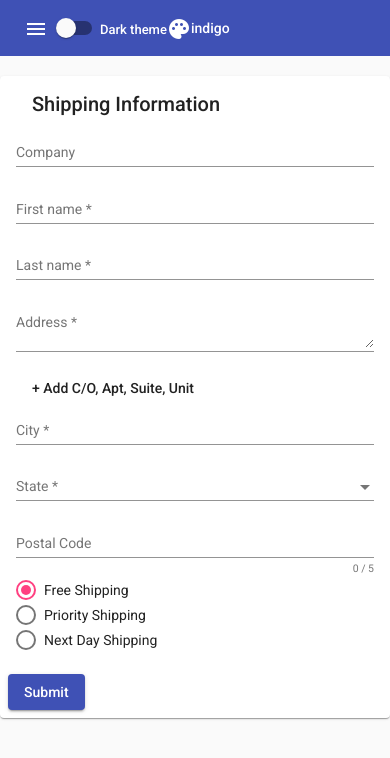
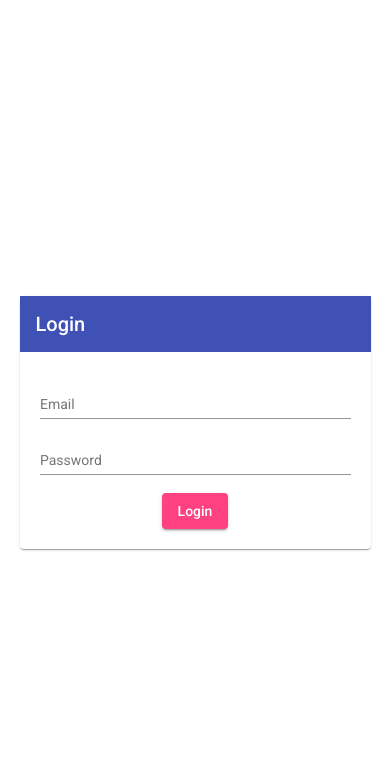
Before and after one commit to Kushalbaldev/material-demo, an Angular app: page / in a window 390 px wide. Shown: the top 758 px of the page. Built offline with nearby package versions, Linux system fonts and the light colour scheme.

Commit message:
built responsive loginForm and added routes

```diff
--- a/src/app/address-form/address-form.component.html
+++ b/src/app/address-form/address-form.component.html
@@ -1,20 +1,19 @@
-
-<div *ngIf="show" class="w-100">
+<div *ngIf="show" class="w-100 align-child-center">
     <form [formGroup]="addressForm" novalidate (ngSubmit)="onSubmit()">
         <mat-card class="shipping-card">
             <mat-card-header>
                 <mat-card-title>Shipping Information</mat-card-title>
             </mat-card-header>
             <mat-card-content>
-      <div class="row {{display}}">
-        <div class="col {{dm}}">
+                <div class="row" [ngClass]="(isHandset$ | async)? 'block':'flex'">
+                    <div class="col" [ngClass]="(isHandset$ | async)? 'm-0':'mr-20'">
                         <mat-form-field class="w-100">
                             <input matInput placeholder="Company" formControlName="company">
                         </mat-form-field>
                     </div>
                 </div>
-      <div class="row {{display}}">
-        <div class="col {{dm}}">
+                <div class="row" [ngClass]="(isHandset$ | async)? 'block':'flex'">
+                    <div class="col" [ngClass]="(isHandset$ | async)? 'm-0':'mr-20'">
                         <mat-form-field class="w-100">
                             <input matInput placeholder="First name" formControlName="firstName">
                             <mat-error *ngIf="addressForm.controls['firstName'].hasError('required')">
@@ -22,7 +21,7 @@
                             </mat-error>
                         </mat-form-field>
                     </div>
-        <div class="col {{dm}}">
+                    <div class="col" [ngClass]="(isHandset$ | async)? 'm-0':'mr-20'">
                         <mat-form-field class="w-100">
                             <input matInput placeholder="Last name" formControlName="lastName">
                             <mat-error *ngIf="addressForm.controls['lastName'].hasError('required')">
@@ -31,8 +30,8 @@
                         </mat-form-field>
                     </div>
                 </div>
-      <div class="row {{display}}">
-        <div class="col {{dm}}">
+                <div class="row" [ngClass]="(isHandset$ | async)? 'block':'flex'">
+                    <div class="col" [ngClass]="(isHandset$ | async)? 'm-0':'mr-20'">
                         <mat-form-field class="w-100">
                             <textarea matInput placeholder="Address" formControlName="address"></textarea>
                             <mat-error *ngIf="addressForm.controls['address'].hasError('required')">
@@ -41,22 +40,22 @@
                         </mat-form-field>
                     </div>
                 </div>
-      <div class="row {{display}}" *ngIf="!hasUnitNumber">
-        <div class="col {{dm}}">
+                <div class="row" [ngClass]="(isHandset$ | async)? 'block':'flex'" *ngIf="!hasUnitNumber">
+                    <div class="col" [ngClass]="(isHandset$ | async)? 'm-0':'mr-20'">
                         <button mat-button type="button" (click)="hasUnitNumber = !hasUnitNumber">
               + Add C/O, Apt, Suite, Unit
             </button>
                     </div>
                 </div>
-      <div class="row {{display}}" *ngIf="hasUnitNumber">
-        <div class="col {{dm}}">
+                <div class="row" [ngClass]="(isHandset$ | async)? 'block':'flex'" *ngIf="hasUnitNumber">
+                    <div class="col" [ngClass]="(isHandset$ | async)? 'm-0':'mr-20'">
                         <mat-form-field class="w-100">
                             <textarea matInput placeholder="Address 2" formControlName="address2"></textarea>
                         </mat-form-field>
                     </div>
                 </div>
-      <div class="row {{display}}">
-        <div class="col {{dm}}">
+                <div class="row" [ngClass]="(isHandset$ | async)? 'block':'flex'">
+                    <div class="col" [ngClass]="(isHandset$ | async)? 'm-0':'mr-20'">
                         <mat-form-field class="w-100">
                             <input matInput placeholder="City" formControlName="city">
                             <mat-error *ngIf="addressForm.controls['city'].hasError('required')">
@@ -64,7 +63,7 @@
                             </mat-error>
                         </mat-form-field>
                     </div>
-        <div class="col {{dm}}">
+                    <div class="col" [ngClass]="(isHandset$ | async)? 'm-0':'mr-20'">
                         <mat-form-field class="w-100">
                             <mat-select placeholder="State" formControlName="state">
                                 <mat-option *ngFor="let state of states" [value]="state.abbreviation">
@@ -77,16 +76,16 @@
                         </mat-form-field>
                     </div>
                 </div>
-      <div class="row {{display}}">
-        <div class="col {{dm}}">
+                <div class="row" [ngClass]="(isHandset$ | async)? 'block':'flex'">
+                    <div class="col" [ngClass]="(isHandset$ | async)? 'm-0':'mr-20'">
                         <mat-form-field class="w-100">
                             <input matInput #postalCode maxlength="5" placeholder="Postal Code" type="number" formControlName="postalCode">
                             <mat-hint align="end">{{postalCode.value.length}} / 5</mat-hint>
                         </mat-form-field>
                     </div>
                 </div>
-      <div class="row {{display}}">
-        <div class="col {{dm}}">
+                <div class="row" [ngClass]="(isHandset$ | async)? 'block':'flex'">
+                    <div class="col" [ngClass]="(isHandset$ | async)? 'm-0':'mr-20'">
                         <mat-radio-group formControlName="shipping">
                             <mat-radio-button value="free">Free Shipping</mat-radio-button>
                             <mat-radio-button value="priority">Priority Shipping</mat-radio-button>
@@ -104,7 +103,8 @@
 
 <div *ngIf="!show" class="w-100 align-child-center h-100">
     <div>
-<strong>Thank You Angel</strong><br>
-<small>Take Care..!!</small><h1 style="font-size: 40px;">😀</h1>
+        <strong>Thank You</strong><br>
+        <small>Take Care..!!</small>
+        <h1 style="font-size: 40px;">😀</h1>
     </div>
 </div>
--- a/src/app/address-form/address-form.component.ts
+++ b/src/app/address-form/address-form.component.ts
@@ -1,6 +1,8 @@
-import { BreakpointObserver } from '@angular/cdk/layout';
+import { BreakpointObserver, Breakpoints } from '@angular/cdk/layout';
 import { Component } from '@angular/core';
 import { FormBuilder, Validators } from '@angular/forms';
+import { Observable } from 'rxjs';
+import { map, shareReplay } from 'rxjs/operators';
 
 @Component({
   selector: 'app-address-form',
@@ -25,87 +27,86 @@ export class AddressFormComponent {
   hasUnitNumber = false;
 
   states = [
-    {name: 'Alabama', abbreviation: 'AL'},
-    {name: 'Alaska', abbreviation: 'AK'},
-    {name: 'American Samoa', abbreviation: 'AS'},
-    {name: 'Arizona', abbreviation: 'AZ'},
-    {name: 'Arkansas', abbreviation: 'AR'},
-    {name: 'California', abbreviation: 'CA'},
-    {name: 'Colorado', abbreviation: 'CO'},
-    {name: 'Connecticut', abbreviation: 'CT'},
-    {name: 'Delaware', abbreviation: 'DE'},
-    {name: 'District Of Columbia', abbreviation: 'DC'},
-    {name: 'Federated States Of Micronesia', abbreviation: 'FM'},
-    {name: 'Florida', abbreviation: 'FL'},
-    {name: 'Georgia', abbreviation: 'GA'},
-    {name: 'Guam', abbreviation: 'GU'},
-    {name: 'Hawaii', abbreviation: 'HI'},
-    {name: 'Idaho', abbreviation: 'ID'},
-    {name: 'Illinois', abbreviation: 'IL'},
-    {name: 'Indiana', abbreviation: 'IN'},
-    {name: 'Iowa', abbreviation: 'IA'},
-    {name: 'Kansas', abbreviation: 'KS'},
-    {name: 'Kentucky', abbreviation: 'KY'},
-    {name: 'Louisiana', abbreviation: 'LA'},
-    {name: 'Maine', abbreviation: 'ME'},
-    {name: 'Marshall Islands', abbreviation: 'MH'},
-    {name: 'Maryland', abbreviation: 'MD'},
-    {name: 'Massachusetts', abbreviation: 'MA'},
-    {name: 'Michigan', abbreviation: 'MI'},
-    {name: 'Minnesota', abbreviation: 'MN'},
-    {name: 'Mississippi', abbreviation: 'MS'},
-    {name: 'Missouri', abbreviation: 'MO'},
-    {name: 'Montana', abbreviation: 'MT'},
-    {name: 'Nebraska', abbreviation: 'NE'},
-    {name: 'Nevada', abbreviation: 'NV'},
-    {name: 'New Hampshire', abbreviation: 'NH'},
-    {name: 'New Jersey', abbreviation: 'NJ'},
-    {name: 'New Mexico', abbreviation: 'NM'},
-    {name: 'New York', abbreviation: 'NY'},
-    {name: 'North Carolina', abbreviation: 'NC'},
-    {name: 'North Dakota', abbreviation: 'ND'},
-    {name: 'Northern Mariana Islands', abbreviation: 'MP'},
-    {name: 'Ohio', abbreviation: 'OH'},
-    {name: 'Oklahoma', abbreviation: 'OK'},
-    {name: 'Oregon', abbreviation: 'OR'},
-    {name: 'Palau', abbreviation: 'PW'},
-    {name: 'Pennsylvania', abbreviation: 'PA'},
-    {name: 'Puerto Rico', abbreviation: 'PR'},
-    {name: 'Rhode Island', abbreviation: 'RI'},
-    {name: 'South Carolina', abbreviation: 'SC'},
-    {name: 'South Dakota', abbreviation: 'SD'},
-    {name: 'Tennessee', abbreviation: 'TN'},
-    {name: 'Texas', abbreviation: 'TX'},
-    {name: 'Utah', abbreviation: 'UT'},
-    {name: 'Vermont', abbreviation: 'VT'},
-    {name: 'Virgin Islands', abbreviation: 'VI'},
-    {name: 'Virginia', abbreviation: 'VA'},
-    {name: 'Washington', abbreviation: 'WA'},
-    {name: 'West Virginia', abbreviation: 'WV'},
-    {name: 'Wisconsin', abbreviation: 'WI'},
-    {name: 'Wyoming', abbreviation: 'WY'}
+    { name: 'Alabama', abbreviation: 'AL' },
+    { name: 'Alaska', abbreviation: 'AK' },
+    { name: 'American Samoa', abbreviation: 'AS' },
+    { name: 'Arizona', abbreviation: 'AZ' },
+    { name: 'Arkansas', abbreviation: 'AR' },
+    { name: 'California', abbreviation: 'CA' },
+    { name: 'Colorado', abbreviation: 'CO' },
+    { name: 'Connecticut', abbreviation: 'CT' },
+    { name: 'Delaware', abbreviation: 'DE' },
+    { name: 'District Of Columbia', abbreviation: 'DC' },
+    { name: 'Federated States Of Micronesia', abbreviation: 'FM' },
+    { name: 'Florida', abbreviation: 'FL' },
+    { name: 'Georgia', abbreviation: 'GA' },
+    { name: 'Guam', abbreviation: 'GU' },
+    { name: 'Hawaii', abbreviation: 'HI' },
+    { name: 'Idaho', abbreviation: 'ID' },
+    { name: 'Illinois', abbreviation: 'IL' },
+    { name: 'Indiana', abbreviation: 'IN' },
+    { name: 'Iowa', abbreviation: 'IA' },
+    { name: 'Kansas', abbreviation: 'KS' },
+    { name: 'Kentucky', abbreviation: 'KY' },
+    { name: 'Louisiana', abbreviation: 'LA' },
+    { name: 'Maine', abbreviation: 'ME' },
+    { name: 'Marshall Islands', abbreviation: 'MH' },
+    { name: 'Maryland', abbreviation: 'MD' },
+    { name: 'Massachusetts', abbreviation: 'MA' },
+    { name: 'Michigan', abbreviation: 'MI' },
+    { name: 'Minnesota', abbreviation: 'MN' },
+    { name: 'Mississippi', abbreviation: 'MS' },
+    { name: 'Missouri', abbreviation: 'MO' },
+    { name: 'Montana', abbreviation: 'MT' },
+    { name: 'Nebraska', abbreviation: 'NE' },
+    { name: 'Nevada', abbreviation: 'NV' },
+    { name: 'New Hampshire', abbreviation: 'NH' },
+    { name: 'New Jersey', abbreviation: 'NJ' },
+    { name: 'New Mexico', abbreviation: 'NM' },
+    { name: 'New York', abbreviation: 'NY' },
+    { name: 'North Carolina', abbreviation: 'NC' },
+    { name: 'North Dakota', abbreviation: 'ND' },
+    { name: 'Northern Mariana Islands', abbreviation: 'MP' },
+    { name: 'Ohio', abbreviation: 'OH' },
+    { name: 'Oklahoma', abbreviation: 'OK' },
+    { name: 'Oregon', abbreviation: 'OR' },
+    { name: 'Palau', abbreviation: 'PW' },
+    { name: 'Pennsylvania', abbreviation: 'PA' },
+    { name: 'Puerto Rico', abbreviation: 'PR' },
+    { name: 'Rhode Island', abbreviation: 'RI' },
+    { name: 'South Carolina', abbreviation: 'SC' },
+    { name: 'South Dakota', abbreviation: 'SD' },
+    { name: 'Tennessee', abbreviation: 'TN' },
+    { name: 'Texas', abbreviation: 'TX' },
+    { name: 'Utah', abbreviation: 'UT' },
+    { name: 'Vermont', abbreviation: 'VT' },
+    { name: 'Virgin Islands', abbreviation: 'VI' },
+    { name: 'Virginia', abbreviation: 'VA' },
+    { name: 'Washington', abbreviation: 'WA' },
+    { name: 'West Virginia', abbreviation: 'WV' },
+    { name: 'Wisconsin', abbreviation: 'WI' },
+    { name: 'Wyoming', abbreviation: 'WY' }
   ];
 
-  display='flex';
-  dm='margin';
-  show:boolean=true;
+  display = 'flex';
+  dm = 'margin';
+  show: boolean = true;
 
-  constructor(private fb: FormBuilder,breakpointObserver: BreakpointObserver) {
-    const isSmallScreen = breakpointObserver.isMatched('(max-width: 599px)');
-    if(isSmallScreen){
-      this.display='block'
-      this.dm='m-0';
-      console.log("yess");
-    }else{
-      this.display='flex';
-      this.dm='mr-20';
-    }
+  isHandset$: Observable<boolean> = this.breakpointObserver.observe(Breakpoints.Handset)
+    .pipe(
+      map(result => result.matches),
+      shareReplay()
+    );
+
+
+  constructor(private fb: FormBuilder, private breakpointObserver: BreakpointObserver) {
+
   }
 
   onSubmit() {
     alert('Thanks!');
-    if(this.addressForm.valid){
-      this.show=false;
+    if (this.addressForm.valid) {
+      this.show = false;
     }
 
   }
--- a/src/app/app-routing.module.ts
+++ b/src/app/app-routing.module.ts
@@ -6,8 +6,14 @@ import { MatnavigationComponent } from './matnavigation/matnavigation.component'
 const routes: Routes = [
   {
     path:"",
+    component:LoginComponent
+  },
+
+  {
+    path:"main-view",
     component:MatnavigationComponent
   }
+
 
 ];
 
--- a/src/app/app.component.html
+++ b/src/app/app.component.html
@@ -1 +1 @@
-<app-matnavigation></app-matnavigation>
+<router-outlet></router-outlet>
--- a/src/app/login/login.component.html
+++ b/src/app/login/login.component.html
@@ -1 +1,24 @@
-<p>login works!</p>
+<div fxFill fxLayout="column" fxLayoutAlign="space-around center" class="size-full-and-align-center">
+    <div [ngClass]="(isHandset$|async)? 'w-90':'mw-30'">
+        <mat-card class="p-0 m-0">
+            <mat-card-title class="p-0">
+                <mat-toolbar color="primary">
+                    <span>Login</span>
+                </mat-toolbar>
+            </mat-card-title>
+            <mat-card-content class="p-20 text-align-center">
+                <form>
+                    <mat-form-field class="w-100">
+                        <mat-label>Email</mat-label>
+                        <input matInput placeholder="Enter your username">
+                    </mat-form-field>
+                    <mat-form-field class="w-100">
+                        <mat-label>Password</mat-label>
+                        <input matInput placeholder="Enter your password">
+                    </mat-form-field>
+                    <button (click)="login()" mat-raised-button color="accent">Login</button>
+                </form>
+            </mat-card-content>
+        </mat-card>
+    </div>
+</div>
--- a/src/app/login/login.component.ts
+++ b/src/app/login/login.component.ts
@@ -1,4 +1,8 @@
+import { BreakpointObserver, Breakpoints } from '@angular/cdk/layout';
 import { Component, OnInit } from '@angular/core';
+import { Router } from '@angular/router';
+import { Observable } from 'rxjs';
+import { map, shareReplay } from 'rxjs/operators';
 
 @Component({
   selector: 'app-login',
@@ -7,7 +11,17 @@ import { Component, OnInit } from '@angular/core';
 })
 export class LoginComponent implements OnInit {
 
-  constructor() { }
+  constructor(private breakPointObserver: BreakpointObserver, public router: Router) { }
+
+  isHandset$: Observable<boolean> = this.breakPointObserver.
+    observe(Breakpoints.Handset).
+    pipe(map(res => res.matches),
+      shareReplay()
+    );
+
+  public login(){
+  this.router.navigate(['main-view']);
+  }
 
   ngOnInit(): void {
   }
--- a/src/customstyles/commonstyles.scss
+++ b/src/customstyles/commonstyles.scss
@@ -18,46 +18,85 @@
     width: 50%;
 }
 
-.h-100{
+.mw-50 {
+    max-width: 50%;
+}
+
+.mw-40 {
+    max-width: 40%;
+}
+
+.mw-30 {
+    max-width: 30%;
+}
+
+.mh-50 {
+    max-height: 50%;
+}
+
+.h-100 {
     height: 100%;
 }
 
-.align-child-center{
+.align-child-center {
     display: flex;
     align-items: center;
     justify-content: center;
 }
 
-.align-child-start{
+.align-child-start {
     display: flex;
     align-items: flex-start;
     justify-content: flex-start;
 }
 
-.align-child-end{
+.align-child-end {
     display: flex;
     align-items: flex-end;
     justify-content: flex-end;
-
 }
 
-.content-width{
+.content-width {
     width: min-content;
 }
 
+.text-align-center {
+    text-align: center;
+}
 
-.flex{
+.w-90 {
+    width: 90%;
+}
+
+.flex {
     display: flex;
 }
 
-.block{
+.block {
     display: block;
 }
 
-.m-0{
-    margin: 0px;
+.justify-content-center {
+    justify-content: center;
 }
 
-.mr-20{
+.m-0 {
+    margin: 0px !important;
+}
+
+.mr-20 {
     margin-right: 20px;
 }
+
+.size-full {
+    width: 100%;
+    height: 100%;
+}
+
+.size-full-and-align-center {
+    width: 100%;
+    height: 100%;
+    display: flex;
+    align-items: center;
+    justify-content: center;
+}
--- /dev/null
+++ b/src/customstyles/padding.scss
@@ -0,0 +1,27 @@
+.p-0 {
+    padding: 0px !important;
+}
+
+.p-20 {
+    padding: 20px;
+}
+
+.p-30 {
+    padding: 30px;
+}
+
+.p-40 {
+    padding: 40px;
+}
+
+.p-50 {
+    padding: 50px;
+}
+
+.p-60 {
+    padding: 60px;
+}
+
+.p-20 {
+    padding: 20px;
+}
--- a/src/styles.scss
+++ b/src/styles.scss
@@ -2,6 +2,7 @@
 @import "./customstyles/styleA.scss";
 @import "./customstyles/styleB.scss";
 @import "./customstyles/styleC.scss";
+@import "./customstyles/padding.scss";
 @import "./customstyles/commonstyles.scss";
 
 
```
Lines whose indentation alone changed are shown as unchanged.
